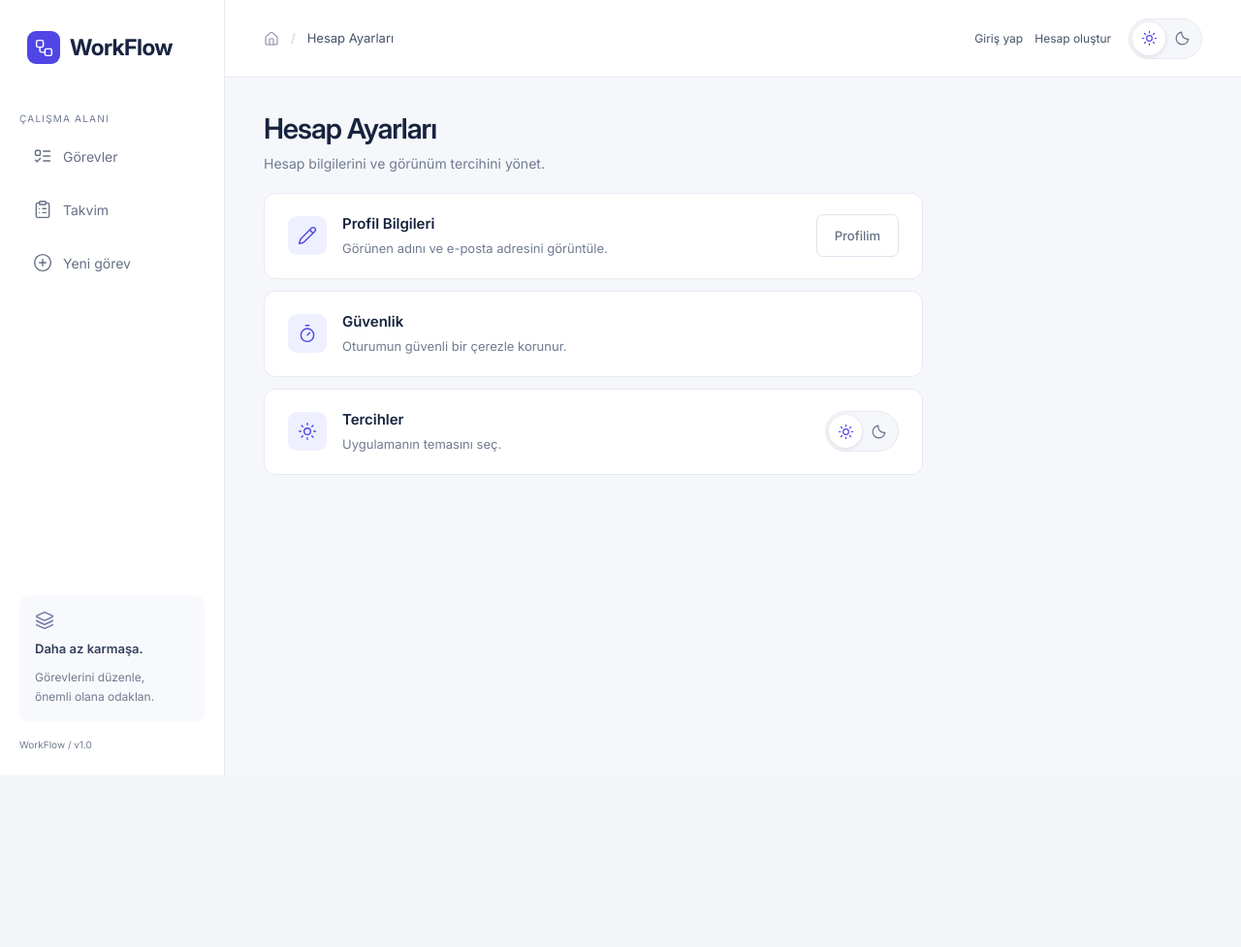
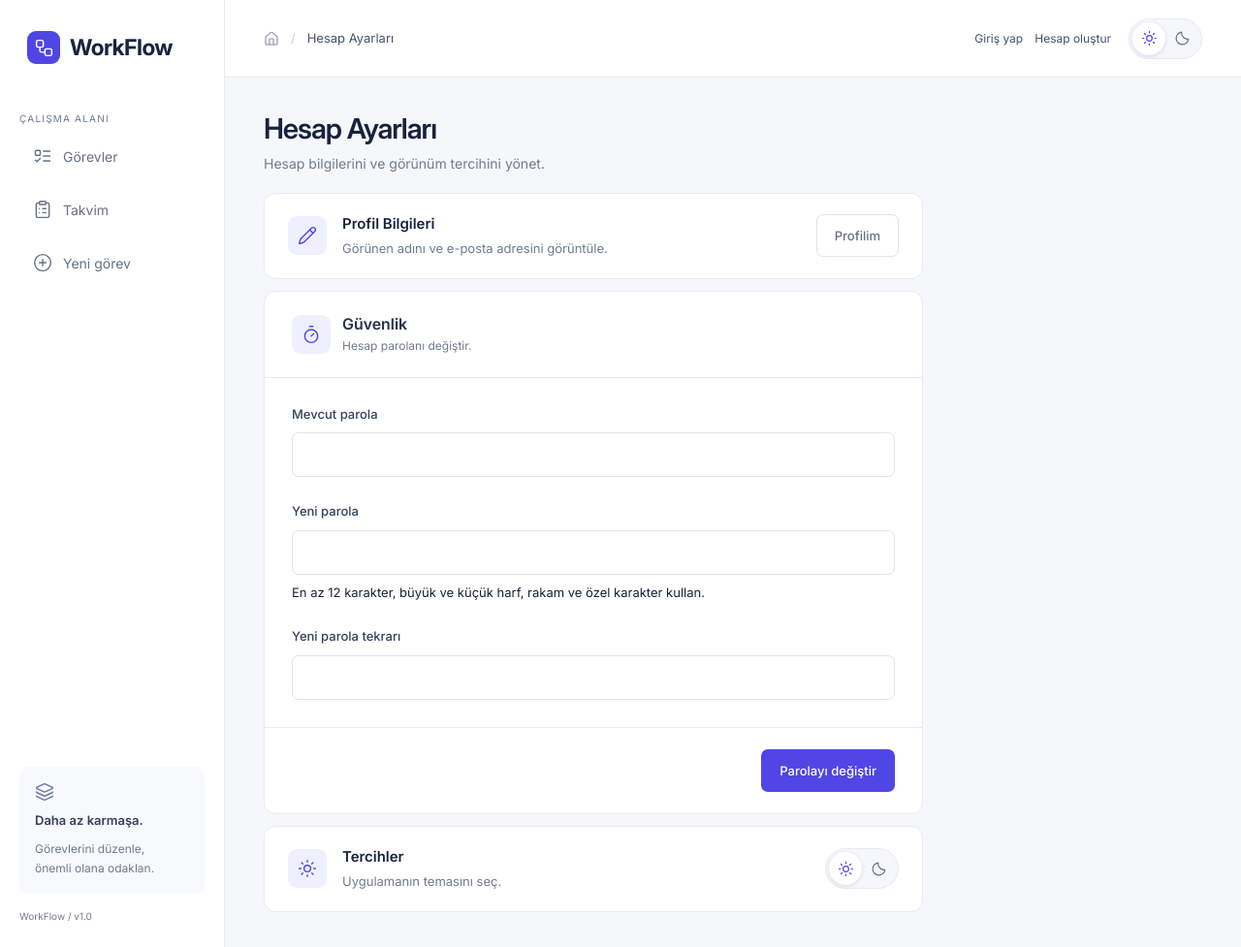
Before and after one commit to fmervekilicarslan/WorkFlow.Console, an ASP.NET Core app: template Views/Account/Settings.cshtml in a window 1280 px wide. Shown: the whole page at 97% size. Before the commit the page ends 800 px from the top, so only its background shows below. Run offline with ASP.NET Core 8, Linux system fonts and the light colour scheme; the template is opened without the code that fills it, so the values that code supplies are empty; the project's own start-up code is not run, and a stand-in starts its controllers and pages.

Commit message:
Add secure account password change

```diff
--- a/Services/TurkishIdentityErrorDescriber.cs
+++ b/Services/TurkishIdentityErrorDescriber.cs
@@ -6,6 +6,8 @@ public sealed class TurkishIdentityErrorDescriber : IdentityErrorDescriber
 {
     private static IdentityError Error(string code, string text) => new() { Code = code, Description = text };
     public override IdentityError DefaultError() => Error(nameof(DefaultError), "İşlem tamamlanamadı. Lütfen tekrar deneyin.");
+    public override IdentityError ConcurrencyFailure() => Error(nameof(ConcurrencyFailure), "Hesap bilgileri değişti. Lütfen tekrar deneyin.");
+    public override IdentityError PasswordMismatch() => Error(nameof(PasswordMismatch), "Mevcut parola doğru değil.");
     public override IdentityError DuplicateEmail(string email) => Error(nameof(DuplicateEmail), "Kayıt tamamlanamadı. Bilgilerinizi kontrol edin veya giriş yapmayı deneyin.");
     public override IdentityError DuplicateUserName(string userName) => Error(nameof(DuplicateUserName), "Kayıt tamamlanamadı. Bilgilerinizi kontrol edin veya giriş yapmayı deneyin.");
     public override IdentityError InvalidEmail(string? email) => Error(nameof(InvalidEmail), "Geçerli bir e-posta adresi girin.");
--- a/Views/Account/Settings.cshtml
+++ b/Views/Account/Settings.cshtml
@@ -1,17 +1,55 @@
+@model ChangePasswordViewModel
 @{
     ViewData["Title"] = "Hesap Ayarları";
     ViewData["PenPage"] = "account";
+    bool HasError(string field) => ViewData.ModelState[field]?.Errors.Count > 0;
 }
 <div class="pen-heading pen-account-heading"><div><h1>Hesap Ayarları</h1><p>Hesap bilgilerini ve görünüm tercihini yönet.</p></div></div>
+<partial name="_PenFeedback" />
 <div class="pen-account-page pen-settings-list">
     <section class="pen-settings-row" aria-labelledby="settings-profile">
         <span class="pen-form-icon"><partial name="_PenIcon" model='"edit"' /></span>
         <div><h2 id="settings-profile">Profil Bilgileri</h2><p>Görünen adını ve e-posta adresini görüntüle.</p></div>
         <a class="pen-button pen-secondary" asp-action="Profile">Profilim</a>
     </section>
-    <section class="pen-settings-row" aria-labelledby="settings-heading">
-        <span class="pen-form-icon"><partial name="_PenIcon" model='"progress"' /></span>
-        <div><h2 id="settings-heading">Güvenlik</h2><p>Oturumun güvenli bir çerezle korunur.</p></div>
+    <section class="pen-form-card pen-account-card" aria-labelledby="settings-heading">
+        <header>
+            <span class="pen-form-icon"><partial name="_PenIcon" model='"progress"' /></span>
+            <div><h2 id="settings-heading">Güvenlik</h2><p>Hesap parolanı değiştir.</p></div>
+        </header>
+        <form id="settings-password-form" asp-action="ChangePassword" method="post" novalidate>
+            <div class="pen-form-fields">
+                @if (!ViewData.ModelState.IsValid)
+                {
+                    <div class="pen-notice pen-notice-error" role="alert" tabindex="-1" data-validation-alert>
+                        <partial name="_PenIcon" model='"alert"' />
+                        <div><strong>Parola değiştirilemedi.</strong><div asp-validation-summary="All"></div></div>
+                    </div>
+                }
+                <div class="pen-field">
+                    <label asp-for="CurrentPassword"></label>
+                    <input asp-for="CurrentPassword" type="password" value="" autocomplete="current-password" required
+                           aria-describedby="current-password-error" aria-invalid="@(HasError(nameof(Model.CurrentPassword)) ? "true" : "false")" />
+                    <span id="current-password-error" asp-validation-for="CurrentPassword" class="pen-field-error"></span>
+                </div>
+                <div class="pen-field">
+                    <label asp-for="NewPassword"></label>
+                    <input asp-for="NewPassword" type="password" value="" autocomplete="new-password" required
+                           aria-describedby="new-password-hint new-password-error" aria-invalid="@(HasError(nameof(Model.NewPassword)) ? "true" : "false")" />
+                    <span id="new-password-hint" class="pen-field-hint">En az 12 karakter, büyük ve küçük harf, rakam ve özel karakter kullan.</span>
+                    <span id="new-password-error" asp-validation-for="NewPassword" class="pen-field-error"></span>
+                </div>
+                <div class="pen-field">
+                    <label asp-for="ConfirmPassword"></label>
+                    <input asp-for="ConfirmPassword" type="password" value="" autocomplete="new-password" required
+                           aria-describedby="confirm-password-error" aria-invalid="@(HasError(nameof(Model.ConfirmPassword)) ? "true" : "false")" />
+                    <span id="confirm-password-error" asp-validation-for="ConfirmPassword" class="pen-field-error"></span>
+                </div>
+            </div>
+            <div class="pen-form-actions">
+                <button type="submit" class="pen-button pen-primary">Parolayı değiştir</button>
+            </div>
+        </form>
     </section>
     <section class="pen-settings-row" aria-labelledby="settings-preferences">
         <span class="pen-form-icon"><partial name="_PenIcon" model='"sun"' /></span>
```
Also changed, not shown: Controllers/AccountController.cs (+31 -1 lines), Tests/WorkFlow.Stage1Checks/AuthenticationChecks.cs (+74 -2 lines), Tests/WorkFlow.Stage1Checks/Program.cs (+13 -0 lines), ViewModels/ChangePasswordViewModel.cs (added, +22 -0 lines), 1 other file.
